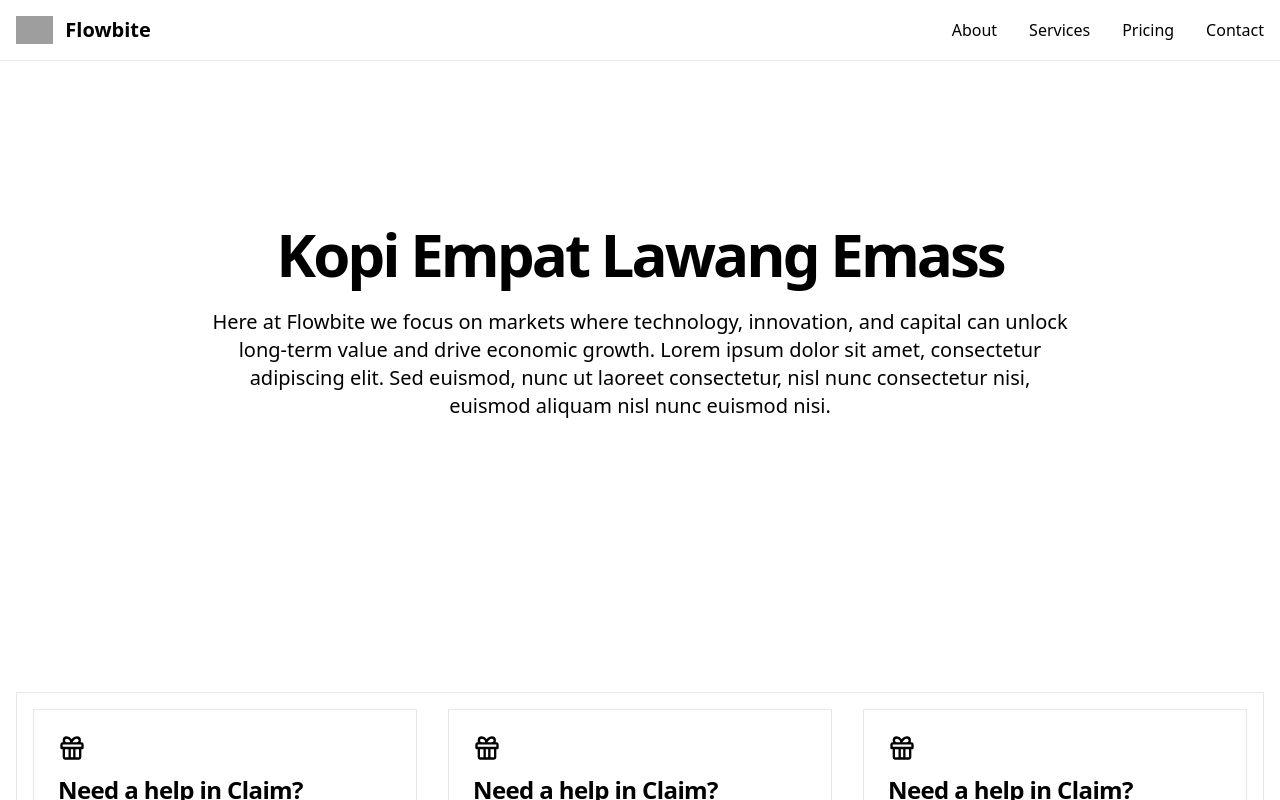
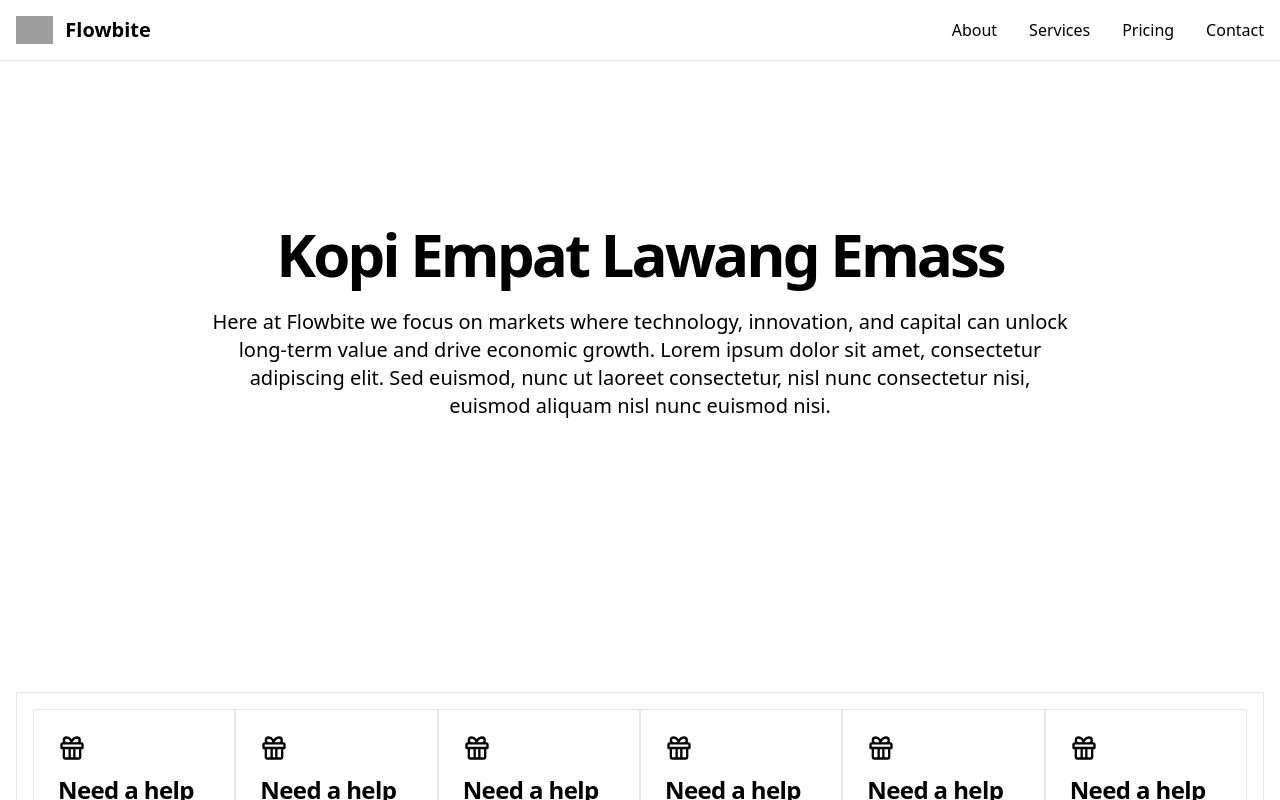
Before and after one commit to habbiwidagdo/website-profile-umkm, a React (Vite) app: page / in a window 1280 px wide. Shown: the top 800 px of the page. Built offline with nearby package versions, Linux system fonts and the light colour scheme; grey boxes are pictures that could not be loaded.

Commit message:
push testing 4

```diff
--- a/src/Home.jsx
+++ b/src/Home.jsx
@@ -25,6 +25,9 @@ function Home() {
           <Card />
           <Card />
           <Card />
+          <Card />
+          <Card />
+          <Card />
         </div>
       </section>
       <Footer />
```
